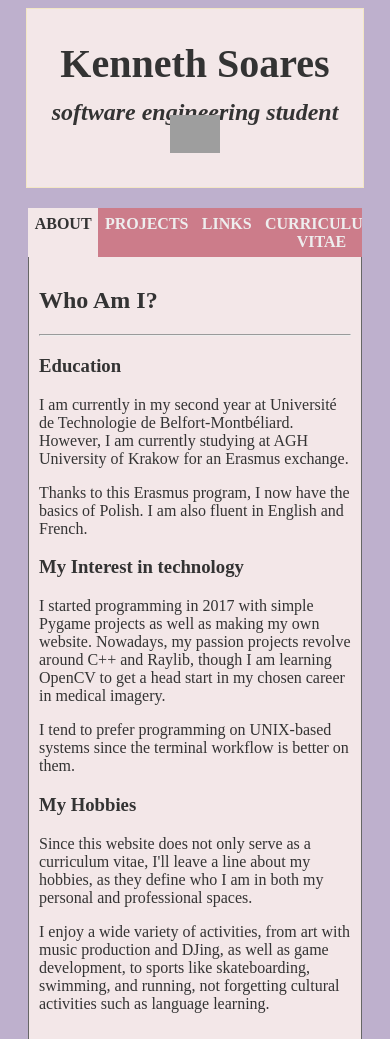
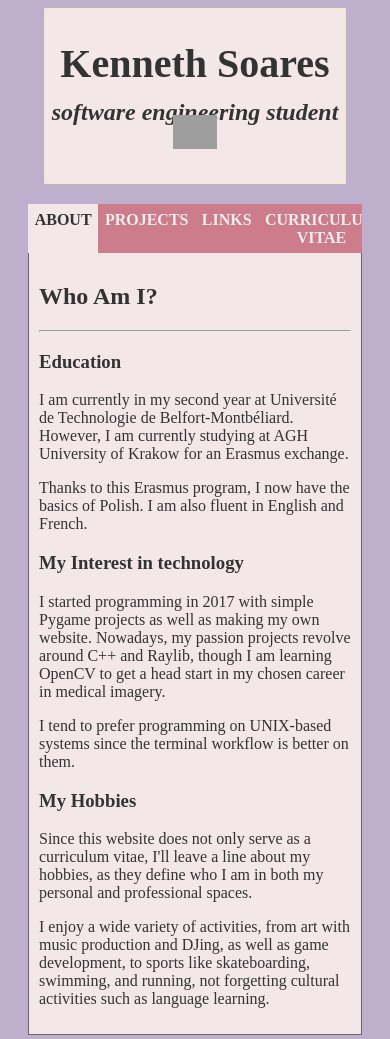
Before and after one commit to ken-soares/website-CV, a website built with Vite: page index.html in a window 390 px wide. Shown: the top 1039 px of the page. Built offline with nearby package versions, Linux system fonts and the light colour scheme; grey boxes are pictures that could not be loaded; a web font is replaced by a local one.

Commit message:
added mobile property to allow scaling

```diff
--- a/index.html
+++ b/index.html
@@ -3,6 +3,7 @@
 <head>
 
     <title>Kenneth Soares</title>
+    <meta name="viewport" content="width=device-width, initial-scale=1.0">
 
     <link rel="stylesheet" href="styles.css">
     <script type="module" src="script.js"></script>
--- a/styles.css
+++ b/styles.css
@@ -80,12 +80,11 @@ a {
 }
 
 /* mobile page structure */
-@media only screen and (max-width : 800px) {
+@media only screen and (max-width: 800px) {
 
     .banner {
         padding-top: 1%;
         padding-bottom: 1%;
-        width: 90%;
     }
 
     .banner h1 {
```
